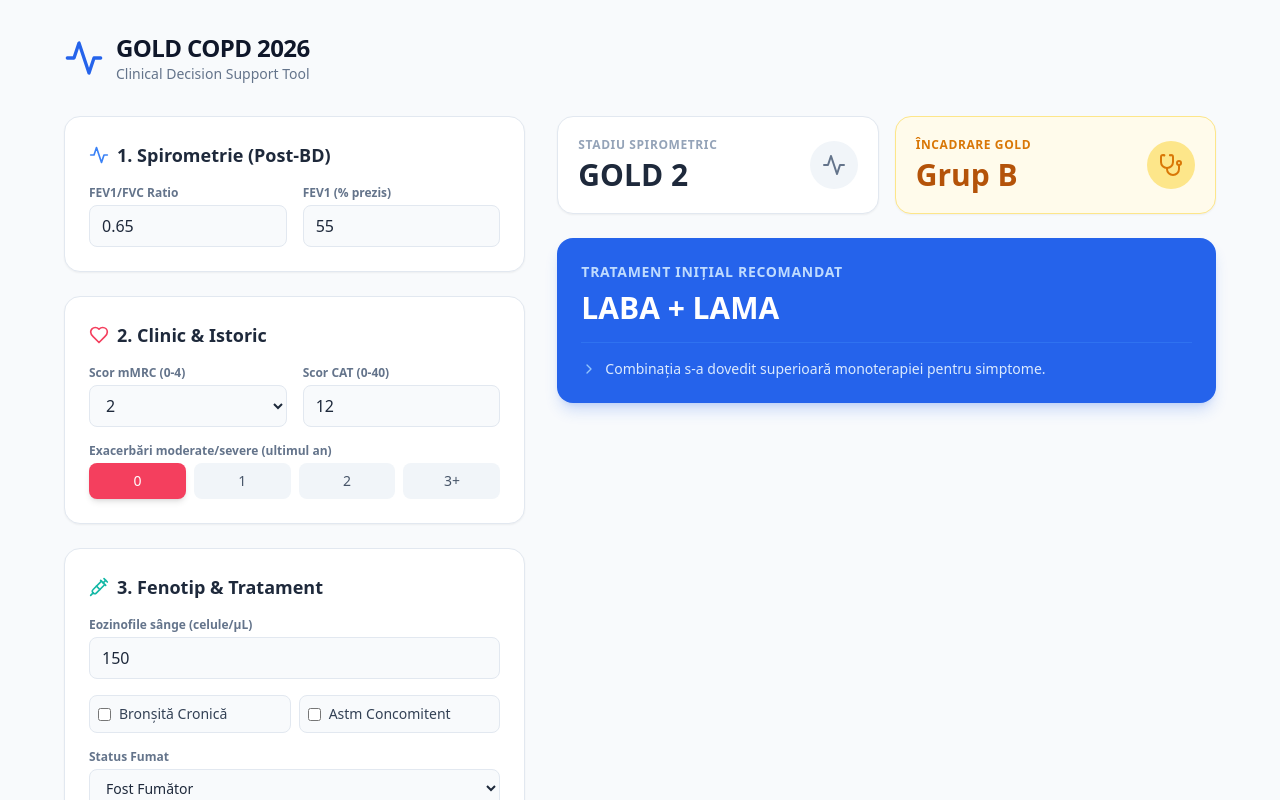
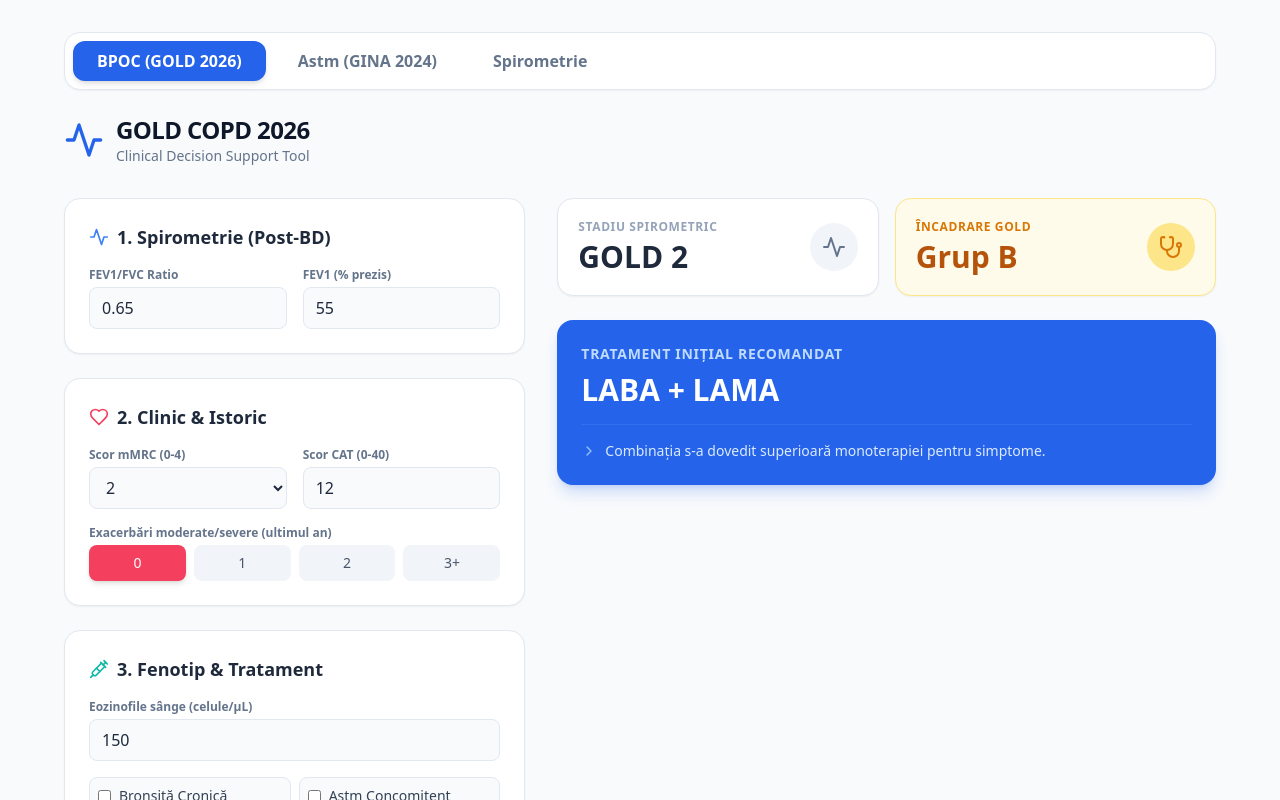
Before and after one commit to crishurazvi/gold-2026-compagnon, a React (Vite) app: page / in a window 1280 px wide. Shown: the top 800 px of the page. Built offline with nearby package versions, Linux system fonts and the light colour scheme; the HTML template or start-up script is replaced by a standard one.

Commit message:
Update App.tsx

```diff
--- a/src/App.tsx
+++ b/src/App.tsx
@@ -3,10 +3,14 @@ import {
   AlertCircle, Activity, Heart, ShieldAlert,
   Syringe, Info, ChevronRight, Stethoscope
 } from 'lucide-react';
+
+// Importăm componentele create anterior
 import SpirometryAnalyzer from './components/SpirometryAnalyzer';
+import AsthmaManager from './components/AsthmaManager';
 
 // --- 1. TYPE DEFINITIONS ---
 type TreatmentRegimen = "NONE" | "SABA_SAMA_ONLY" | "LABA" | "LAMA" | "LABA_ICS" | "LABA_LAMA" | "LABA_LAMA_ICS";
+
 interface PatientData {
   postBdfEv1FvcRatio: number;
   postBdFev1Percent: number;
@@ -21,6 +25,7 @@ isTreatmentNaive: boolean;
   currentTreatment: TreatmentRegimen;
   followUpTarget: "DYSPNEA" | "EXACERBATIONS" | "BOTH";
 }
+
 interface EvaluationResult {
   isCOPDConfirmed: boolean;
   goldGrade: string;
@@ -33,6 +38,7 @@ addons: string[];
   };
   warnings: string[];
 }
+
 // --- 2. LOGIC ENGINE (GOLD 2026) ---
 function evaluateCOPD(patient: PatientData): EvaluationResult {
   const result: EvaluationResult = {
@@ -43,24 +49,30 @@ patientGroup: "N/A",
     recommendations: { primary: "", details: [], addons: [] },
     warnings: [],
   };
+
   if (patient.postBdfEv1FvcRatio >= 0.7) {
     result.warnings.push("Atenție: Raportul FEV1/FVC post-bronhodilatator este ≥ 0.7. Diagnosticul de BPOC nu este confirmat spirometric.");
     result.recommendations.primary = "Investighează alte cauze (ex. Astm, Insuficiență cardiacă).";
     return result;
   }
+
   result.isCOPDConfirmed = true;
   if (patient.postBdFev1Percent >= 80) result.goldGrade = "1";
   else if (patient.postBdFev1Percent >= 50) result.goldGrade = "2";
   else if (patient.postBdFev1Percent >= 30) result.goldGrade = "3";
   else result.goldGrade = "4";
+
   const hasHighSymptoms = patient.mMRC >= 2 || patient.catScoreTotal >= 10;
   result.symptomBurden = hasHighSymptoms ? "HIGH" : "LOW";
+
   // GOLD 2026 Update: Group E is >= 1 moderate/severe exacerbation
   const isGroupE = patient.exacerbations.moderateOrSevere >= 1;
   result.patientGroup = isGroupE ? "E" : (hasHighSymptoms ? "B" : "A");
+
   if (patient.hasConcomitantAsthma) {
     result.warnings.push("Pacientul asociază trăsături de ASTM. Terapia cu ICS este obligatorie!");
   }
+
   // TREATMENT LOGIC
   if (patient.isTreatmentNaive) {
     if (result.patientGroup === "A") {
@@ -80,8 +92,7 @@ result.recommendations.details.push("Terapia preferată pentru inițiere în Gru
     }
   } else {
     const target = patient.followUpTarget;
-code
-Code
+
     if (patient.currentTreatment === "LABA_ICS") {
       if (target === "EXACERBATIONS" || target === "BOTH") {
         if (patient.bloodEosinophils >= 100) {
@@ -136,13 +147,20 @@ else if (target === "EXACERBATIONS" || target === "BOTH") {
       }
     }
   }
+
   if (patient.hasConcomitantAsthma && !result.recommendations.primary.includes("ICS")) {
     result.recommendations.primary += " + ICS (Obligatoriu pt. Astm)";
   }
+
   return result;
 }
+
 // --- 3. MAIN REACT COMPONENT ---
-export default function CopdApp() {
+export default function App() {
+  // State pentru navigare (Tabs)
+  const [activeTab, setActiveTab] = useState<'copd' | 'asthma' | 'spiro'>('copd');
+
+  // State pentru BPOC Logic
   const [data, setData] = useState<PatientData>({
     postBdfEv1FvcRatio: 0.65,
     postBdFev1Percent: 55,
@@ -157,18 +175,49 @@ isTreatmentNaive: true,
     currentTreatment: "NONE",
     followUpTarget: "BOTH"
   });
+
   const [result, setResult] = useState<EvaluationResult>(evaluateCOPD(data));
+
   useEffect(() => {
     setResult(evaluateCOPD(data));
   }, [data]);
+
   const handleChange = (field: keyof PatientData, value: any) => {
     setData(prev => ({ ...prev, [field]: value }));
   };
+
   const handleExacChange = (value: number) => {
     setData(prev => ({ ...prev, exacerbations: { moderateOrSevere: value } }));
   };
+
   return (
     <div className="min-h-screen bg-slate-50 text-slate-800 font-sans p-4 md:p-8">
+
+      {/* NAVIGATION BAR */}
+      <nav className="max-w-6xl mx-auto mb-6 bg-white p-2 rounded-2xl shadow-sm border border-slate-200 flex flex-wrap gap-2 sticky top-2 z-50">
+        <button
+          onClick={() => setActiveTab('copd')}
+          className={`flex-1 md:flex-none px-6 py-2 rounded-xl font-bold transition-all duration-200 text-sm md:text-base ${activeTab === 'copd' ? 'bg-blue-600 text-white shadow-md' : 'text-slate-500 hover:bg-slate-100'}`}
+        >
+          BPOC (GOLD 2026)
+        </button>
+        <button
+          onClick={() => setActiveTab('asthma')}
+          className={`flex-1 md:flex-none px-6 py-2 rounded-xl font-bold transition-all duration-200 text-sm md:text-base ${activeTab === 'asthma' ? 'bg-blue-600 text-white shadow-md' : 'text-slate-500 hover:bg-slate-100'}`}
+        >
+          Astm (GINA 2024)
+        </button>
+        <button
+          onClick={() => setActiveTab('spiro')}
+          className={`flex-1 md:flex-none px-6 py-2 rounded-xl font-bold transition-all duration-200 text-sm md:text-base ${activeTab === 'spiro' ? 'bg-blue-600 text-white shadow-md' : 'text-slate-500 hover:bg-slate-100'}`}
+        >
+          Spirometrie
+        </button>
+      </nav>
+
+      {/* --- TAB CONTENT: COPD --- */}
+      {activeTab === 'copd' && (
+        <>
           <header className="max-w-6xl mx-auto mb-8 flex items-center space-x-3">
             <Activity className="w-10 h-10 text-blue-600" />
             <div>
@@ -414,15 +463,27 @@ return (
             </section>
           </main>
 
-  <div className="max-w-6xl mx-auto mt-12 pt-8 border-t border-slate-200">
-     <SpirometryAnalyzer />
-  </div>
-
           <footer className="max-w-6xl mx-auto mt-12 pt-6 border-t border-slate-200 text-center text-xs text-slate-400 font-medium pb-8 flex flex-col items-center">
             <Info className="w-5 h-5 mb-2 text-slate-300" />
             <p>Acest instrument este strict educațional și destinat profesioniștilor din domeniul sănătății.</p>
             <p>Algoritmul se bazează pe raportul GOLD 2026 și nu înlocuiește judecata clinică a medicului curant.</p>
           </footer>
+        </>
+      )}
+
+      {/* --- TAB CONTENT: ASTHMA --- */}
+      {activeTab === 'asthma' && (
+        <div className="max-w-6xl mx-auto">
+          <AsthmaManager />
+        </div>
+      )}
+
+      {/* --- TAB CONTENT: SPIROMETRY --- */}
+      {activeTab === 'spiro' && (
+        <div className="max-w-6xl mx-auto">
+          <SpirometryAnalyzer />
+        </div>
+      )}
 
     </div>
   );
```
Lines whose indentation alone changed are shown as unchanged.
